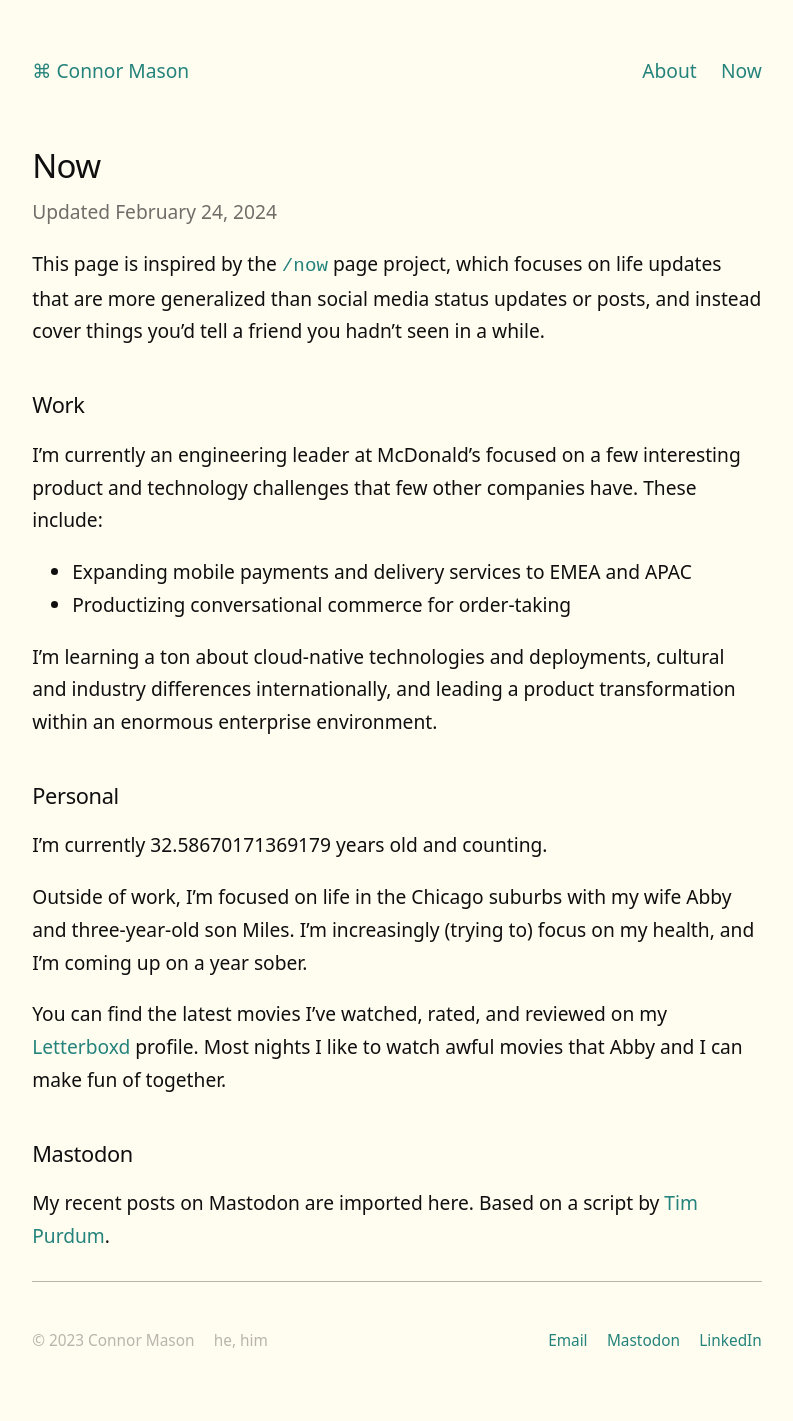
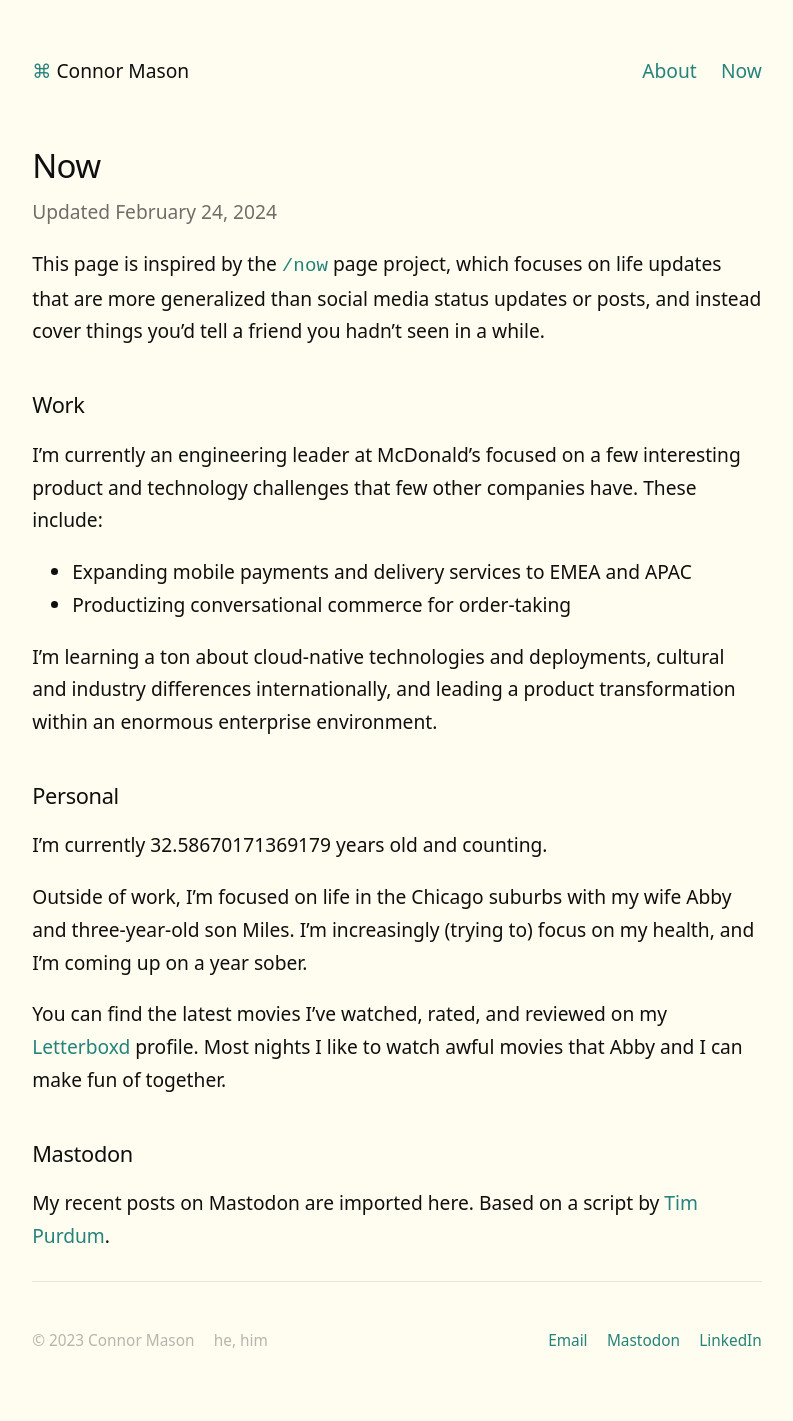
Before and after one commit to conmas/site, a Jekyll site: the page built from _pages/now.md, in a window 1280 px wide. Shown: the whole page, without its empty margins (243-1036 px from the left). Built offline with Jekyll 4.4.1, drawn with Linux system fonts in a browser that asks for light colours.

Commit message:
Update _style.scss

```diff
--- a/_sass/_style.scss
+++ b/_sass/_style.scss
@@ -88,7 +88,7 @@
 }
 
 #site-title {
-  color: var(--text) !important;
+  color: var(--tx) !important;
 }
 
 footer {
@@ -121,7 +121,7 @@
   border: 0;
   height: 1px;
   margin: 1.5em 0;
-  background: var(--tx-3);
+  background: var(--ui);
 }
 
 h1, h2, h3, h4, h5, h6 {
@@ -183,7 +183,7 @@
   color: var(--cy);
   &:hover {
     color: var(--tx);
-    background: var(--bg-2);
+    background: var(--ui-2);
   }
 }
 
```
